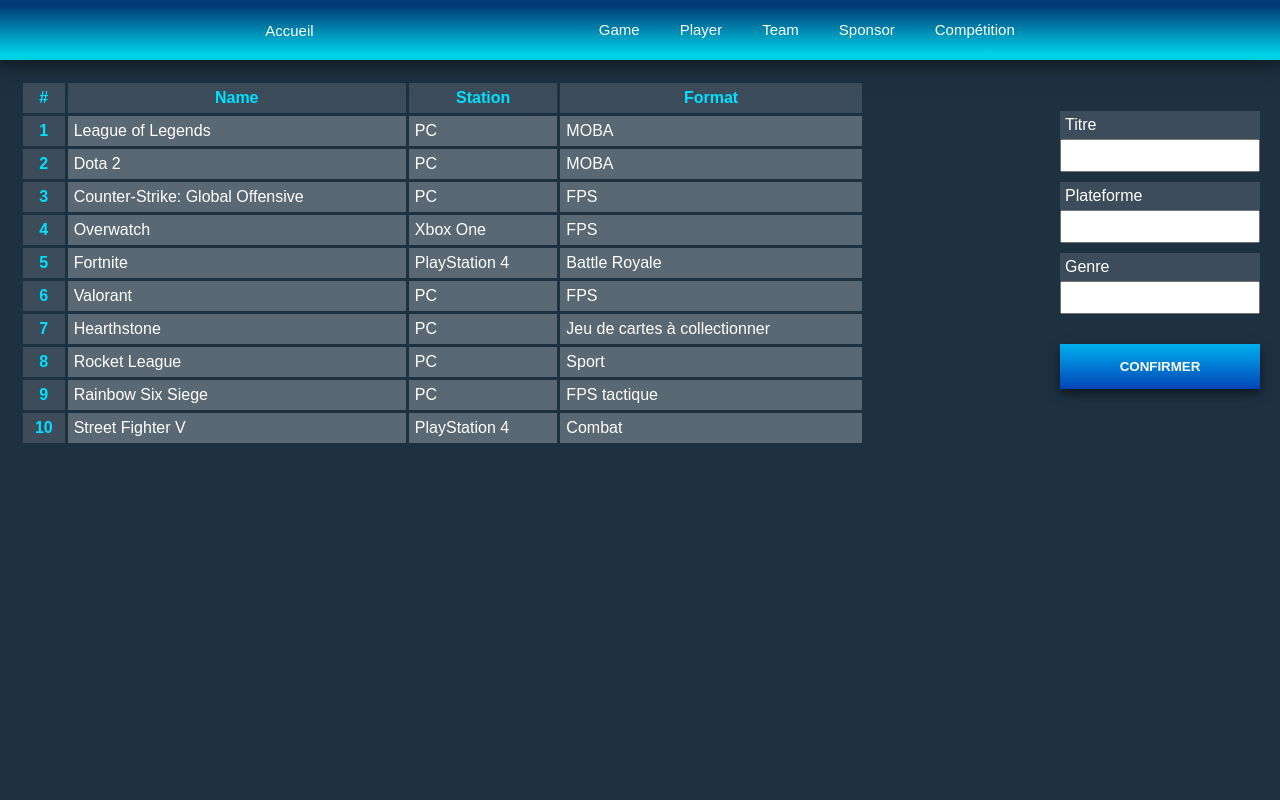
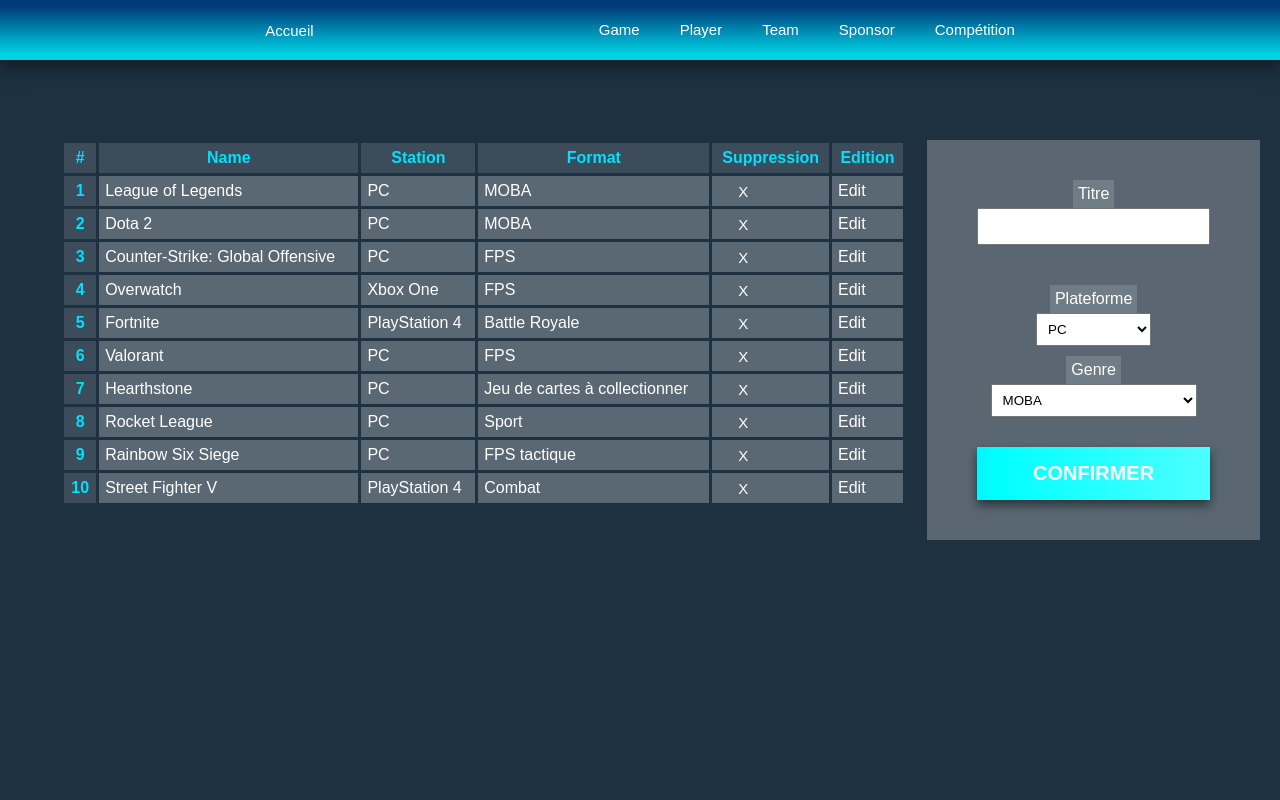
Before and after one commit to Zen-kun04/agence-gaming, a PHP site: page /components/game.php in a window 1280 px wide. Run offline with PHP 8.4, Linux system fonts and the light colour scheme; data comes from the database, SQL or seed files in the repository.

Commit message:
Forms + styles + managers + bug fixes + delete game + separated classes

```diff
--- a/src/components/game.php
+++ b/src/components/game.php
@@ -1,46 +1,10 @@
 <?php
-    include("./navbar.php");
-    include("./managers/DBManager.php");
-    include("./managers/GameManager.php");
+    include_once("./navbar.php");
+    include_once(__DIR__ . "/managers/DBManager.php");
+    include_once("./managers/GameManager.php");
+    include_once("./classes/gameC.php");
     $manager = new GameManager();
-    class Game {
-        private $id;
-        private $name;
-        private $station;
-        private $format;
 
-        public function getID() {
-            return $this->id;
-        }
-
-        public function setID(int $id){
-            $this->id = $id;
-        }
-
-        public function getName() {
-            return $this->name;
-        }
-
-        public function setName(string $name) {
-            $this->name = $name;
-        }
-
-        public function getStation() {
-            return $this->station;
-        }
-
-        public function setStation(string $station) {
-            $this->station = $station;
-        }
-
-        public function getFormat() {
-            return $this->format;
-        }
-
-        public function setFormat(string $format) {
-            $this->format = $format;
-        }
-    }
 
 
     // include("./manager.php");
@@ -64,15 +28,22 @@
         // $statement->execute();
 
 
+    }else if(!empty($_GET["delete"])){
+        $id = $_GET["delete"];
+        $manager->deleteGameById($id);
     }
 ?>
 <link rel="stylesheet" href="../table.css">
+<link rel="stylesheet" href="../main.css">
+<main>
     <table>
         <tr>
             <th>#</th>
             <th>Name</th>
             <th>Station</th>
             <th>Format</th>
+            <th>Suppression</th>
+            <th>Edition</th>
         </tr>
         <!-- Add rows here -->
         <?php
@@ -87,20 +58,42 @@
                 echo("<td>" . $value->getName() . "</td>");
                 echo("<td>" . $value->getStation() . "</td>");
                 echo("<td>" . $value->getFormat() . "</td>");
+                echo("<td>" . "<a href='/components/game.php?delete=" . $value->getID() . "'>X</a>" . "</td>");
+                echo("<td>" . "Edit" . "</td>");
                 echo("</tr>");
             }
         ?>
     </table>
-
     <form action="/components/game.php" method="post">
         <label for="name">Titre</label>
         <input type="text" name="name" id="name">
 
         <label for="station">Plateforme</label>
-    <input type="text" name="station" id="station">
+        <select name="station" id="">
+            <?php
+                $statement = $manager->getAllStations();
+                foreach ($statement as $key => $value) {
+                    # code...
+
+                    echo("<option name='" . $value["station"] . "'>" . $value["station"] . "</option>");
+
+                }
+            ?>
+        </select>
 
         <label for="format">Genre</label>
-    <input type="text" name="format" id="format">
+        <select name="format" id="">
+            <?php
+                $statement = $manager->getAllFormats();
+                foreach ($statement as $key => $value) {
+                    # code...
+
+                    echo("<option name='" . $value["format"] . "'>" . $value["format"] . "</option>");
+
+                }
+            ?>
+        </select>
 
         <input type="submit" value="Confirmer">
     </form>
+</main>
--- a/src/components/managers/GameManager.php
+++ b/src/components/managers/GameManager.php
@@ -1,4 +1,5 @@
 <?php
+    include_once(__DIR__ . "/../classes/gameC.php");
     class GameManager extends DBManager {
         public function getAllGames() {
             $prepare = $this->getConnection()->query("SELECT * FROM `Game`");
@@ -15,6 +16,33 @@
             return $games;
         }
 
+        public function getAllStations(){
+            $prepare = $this->getConnection()->query("SELECT DISTINCT station FROM `Game`");
+            $stations = [];
+            foreach ($prepare as $key => $value) {
+                $stations[] = $value;
+            }
+            return $stations;
+        }
+
+        public function getAllFormats(){
+            $prepare = $this->getConnection()->query("SELECT DISTINCT format FROM `Game`");
+            $stations = [];
+            foreach ($prepare as $key => $value) {
+                $stations[] = $value;
+            }
+            return $stations;
+        }
+
+        public function deleteGameById(int $id) {
+            $prepare = $this->getConnection()->prepare("DELETE FROM `Game` WHERE id = ?");
+            $prepare->execute([
+                $id
+            ]);
+            header("Location:" . $_SERVER["PHP_SELF"]);
+            exit();
+        }
+
         public function createGame(string $name, string $station, string $format) {
             $prepare = $this->getConnection()->prepare("INSERT INTO `Game` (name, station, format) VALUES
             (:name, :station, :format);");
--- /dev/null
+++ b/src/main.css
@@ -0,0 +1,50 @@
+main {
+    padding-top: 80px;
+    display: flex;
+    justify-content: space-evenly;
+}
+
+main form {
+    background-color: #ffffff44;
+    height: 400px;
+    width: 26%;
+    display: flex;
+    flex-direction: column;
+    align-items: center;
+    position: fixed;
+    right: 0;
+}
+
+main form input[type="text"] {
+    margin-bottom: 30px;
+    outline: none;
+}
+
+main form input[type="submit"] {
+
+    background-image: linear-gradient(
+        90deg,
+        blue,
+        rgb(45, 118, 255),
+        rgb(0, 255, 255),
+        rgb(95, 255, 255)
+    );
+    background-position-x: -515px;
+    background-repeat: no-repeat;
+    background-size: 800px;
+    color: #FFFFFF;
+    border: none;
+    transition: background-position-x ease-out 800ms, border-radius linear 300ms;
+}
+
+main form input[type="submit"]:hover{
+    cursor: pointer;
+    border-radius: 20px;
+    background-position-x: 0px;
+}
+
+main form input {
+    width: 70%;
+    font-size: 20px;
+    padding: 5px 0;
+}
--- a/src/style.css
+++ b/src/style.css
@@ -18,7 +18,6 @@ body {
     justify-content: space-evenly;
     align-items: center;
 
-    position: fixed;
 }
 
 .accueilBtn {
--- a/src/table.css
+++ b/src/table.css
@@ -1,8 +1,8 @@
 body {
     width: 100%;
-    display: flex;
+    /* display: flex;
     justify-content: space-between;
-    align-items: start;
+    align-items: start; */
 }
 
 
@@ -11,11 +11,12 @@ body {
 table {
     width: 66%;
     margin-left: 20px;
-    padding-top: 80px;
     color: white;
     font-family: sans-serif;
     font-weight: 500;
     border-spacing: 3px;
+    height: 80%;
+    margin-right: 26%;
 }
 
 th,
@@ -31,8 +32,6 @@ th {
     color: rgb(0, 225, 255);
     text-align: center;
 }
-
-
 
 
 /* FORMULAIRE DE SOUMISSION */
@@ -54,7 +53,7 @@ label {
     padding: 5px;
 }
 
-input {
+input, select {
     padding: 7px;
 
 }
```
Also changed, not shown: src/components/classes/gameC.php (added, +40 -0 lines), src/components/classes/teamC.php (added, +39 -0 lines), src/components/managers/PlayerManager.php (+9 -0 lines), src/components/managers/TeamManager.php (+9 -0 lines), src/components/player.php (+60 -9 lines), src/components/team.php (+4 -40 lines), 1 other file. Lines whose indentation alone changed are shown as unchanged.
